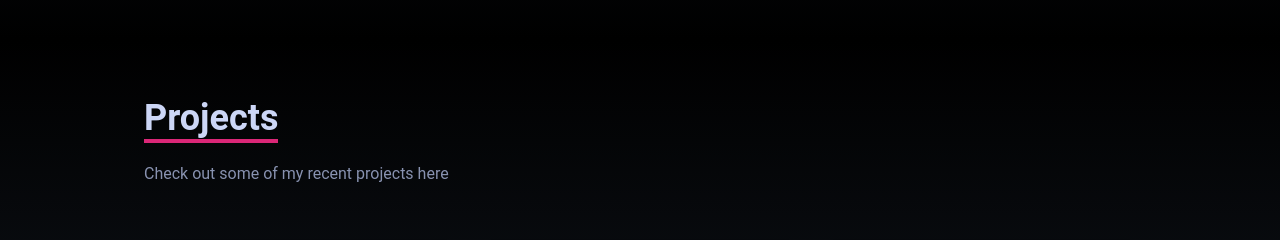
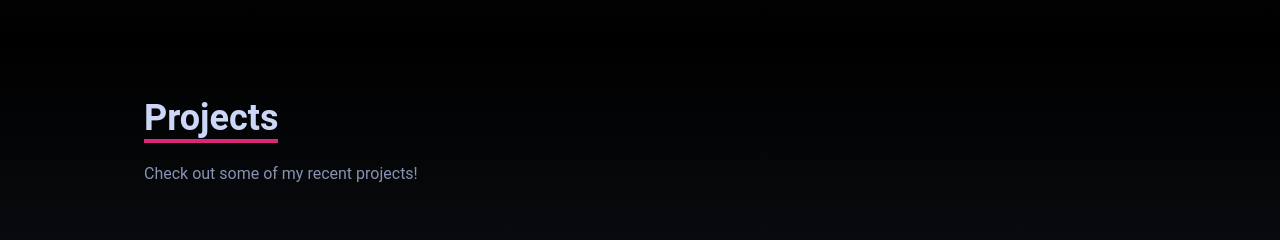
Before and after one commit to jaason-shi/jason-react-portfolio, a React (Create React App) app: page / in a window 1280 px wide. Shown: the part 1560-1800 px from the top of the page. Built offline with nearby package versions, Linux system fonts and the light colour scheme; the HTML template or start-up script is replaced by a standard one.

Commit message:
update minor wording changes

```diff
--- a/src/components/Projects.jsx
+++ b/src/components/Projects.jsx
@@ -43,7 +43,7 @@ const Portfolio = () => {
           <p className="text-4xl font-bold inline border-b-4 text-[#ccd6f6] border-pink-600">
             Projects
           </p>
-          <p className="py-6">Check out some of my recent projects here</p>
+          <p className="py-6">Check out some of my recent projects!</p>
         </div>
 
         <div className="grid sm:grid-cols-2 md:grid-cols-3 gap-8 px-12 sm:px-0">
```
